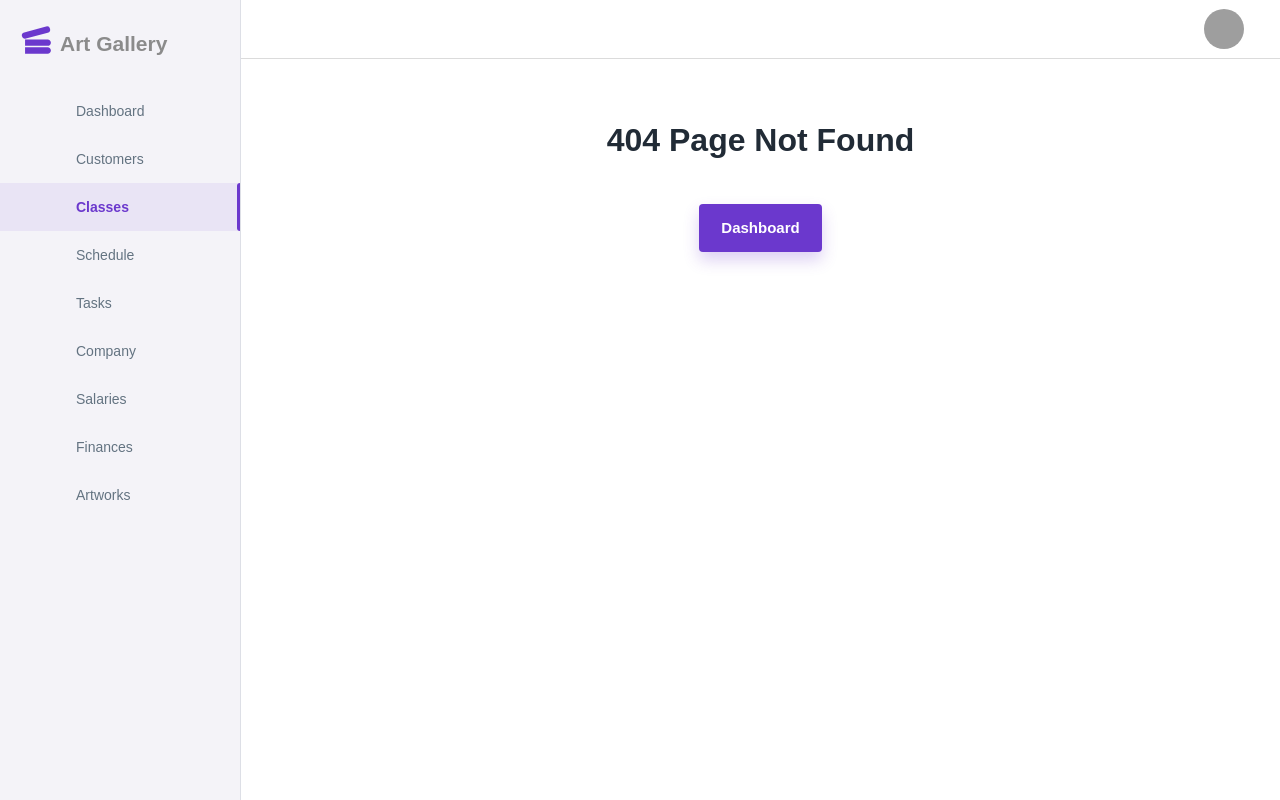
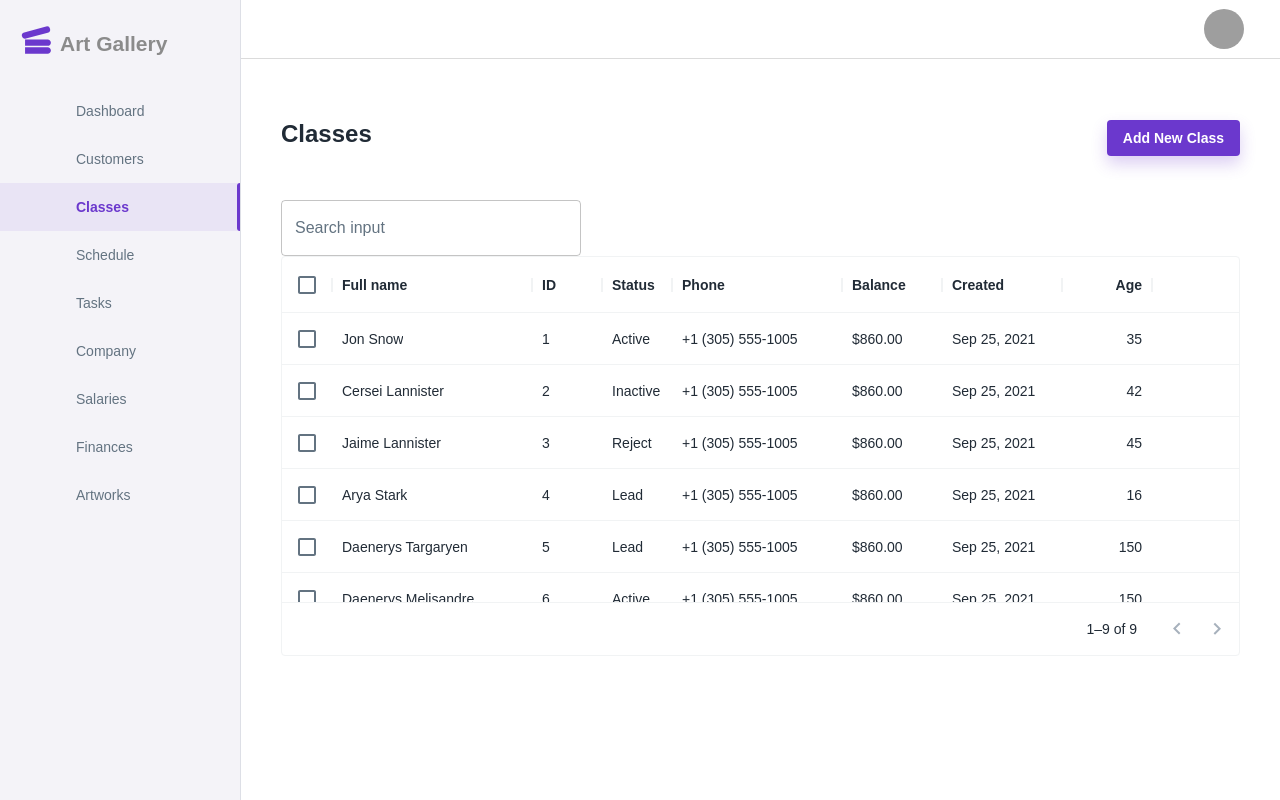
Before and after one commit to Capstone-Project-T36-Art-CRM-System/capstone-art-crm-project, a React (Create React App) app in the folder client/: page /dashboard/classes in a window 1280 px wide. Before the commit this address had no page. Built offline with nearby package versions, Linux system fonts and the light colour scheme; grey boxes are pictures that could not be loaded.

Commit message:
Classes added

```diff
--- /dev/null
+++ b/client/src/components/_dashboard/classes/ClassesSearch.js
@@ -0,0 +1,155 @@
+import * as React from 'react';
+import TextField from '@mui/material/TextField';
+import Stack from '@mui/material/Stack';
+import Autocomplete from '@mui/material/Autocomplete';
+
+export default function ClassesSearch() {
+  return (
+    <Stack spacing={2} sx={{ width: 300 }}>
+      <Autocomplete
+        freeSolo
+        id="free-solo-2-demo"
+        disableClearable
+        options={top100Films.map((option) => option.title)}
+        renderInput={(params) => (
+          <TextField
+            {...params}
+            label="Search input"
+            InputProps={{
+              ...params.InputProps,
+              type: 'search',
+            }}
+          />
+        )}
+      />
+    </Stack>
+  );
+}
+
+// Top 100 films as rated by IMDb users. http://www.imdb.com/chart/top
+const top100Films = [
+  { title: 'The Shawshank Redemption', year: 1994 },
+  { title: 'The Godfather', year: 1972 },
+  { title: 'The Godfather: Part II', year: 1974 },
+  { title: 'The Dark Knight', year: 2008 },
+  { title: '12 Angry Men', year: 1957 },
+  { title: "Schindler's List", year: 1993 },
+  { title: 'Pulp Fiction', year: 1994 },
+  {
+    title: 'The Lord of the Rings: The Return of the King',
+    year: 2003,
+  },
+  { title: 'The Good, the Bad and the Ugly', year: 1966 },
+  { title: 'Fight Club', year: 1999 },
+  {
+    title: 'The Lord of the Rings: The Fellowship of the Ring',
+    year: 2001,
+  },
+  {
+    title: 'Star Wars: Episode V - The Empire Strikes Back',
+    year: 1980,
+  },
+  { title: 'Forrest Gump', year: 1994 },
+  { title: 'Inception', year: 2010 },
+  {
+    title: 'The Lord of the Rings: The Two Towers',
+    year: 2002,
+  },
+  { title: "One Flew Over the Cuckoo's Nest", year: 1975 },
+  { title: 'Goodfellas', year: 1990 },
+  { title: 'The Matrix', year: 1999 },
+  { title: 'Seven Samurai', year: 1954 },
+  {
+    title: 'Star Wars: Episode IV - A New Hope',
+    year: 1977,
+  },
+  { title: 'City of God', year: 2002 },
+  { title: 'Se7en', year: 1995 },
+  { title: 'The Silence of the Lambs', year: 1991 },
+  { title: "It's a Wonderful Life", year: 1946 },
+  { title: 'Life Is Beautiful', year: 1997 },
+  { title: 'The Usual Suspects', year: 1995 },
+  { title: 'Léon: The Professional', year: 1994 },
+  { title: 'Spirited Away', year: 2001 },
+  { title: 'Saving Private Ryan', year: 1998 },
+  { title: 'Once Upon a Time in the West', year: 1968 },
+  { title: 'American History X', year: 1998 },
+  { title: 'Interstellar', year: 2014 },
+  { title: 'Casablanca', year: 1942 },
+  { title: 'City Lights', year: 1931 },
+  { title: 'Psycho', year: 1960 },
+  { title: 'The Green Mile', year: 1999 },
+  { title: 'The Intouchables', year: 2011 },
+  { title: 'Modern Times', year: 1936 },
+  { title: 'Raiders of the Lost Ark', year: 1981 },
+  { title: 'Rear Window', year: 1954 },
+  { title: 'The Pianist', year: 2002 },
+  { title: 'The Departed', year: 2006 },
+  { title: 'Terminator 2: Judgment Day', year: 1991 },
+  { title: 'Back to the Future', year: 1985 },
+  { title: 'Whiplash', year: 2014 },
+  { title: 'Gladiator', year: 2000 },
+  { title: 'Memento', year: 2000 },
+  { title: 'The Prestige', year: 2006 },
+  { title: 'The Lion King', year: 1994 },
+  { title: 'Apocalypse Now', year: 1979 },
+  { title: 'Alien', year: 1979 },
+  { title: 'Sunset Boulevard', year: 1950 },
+  {
+    title: 'Dr. Strangelove or: How I Learned to Stop Worrying and Love the Bomb',
+    year: 1964,
+  },
+  { title: 'The Great Dictator', year: 1940 },
+  { title: 'Cinema Paradiso', year: 1988 },
+  { title: 'The Lives of Others', year: 2006 },
+  { title: 'Grave of the Fireflies', year: 1988 },
+  { title: 'Paths of Glory', year: 1957 },
+  { title: 'Django Unchained', year: 2012 },
+  { title: 'The Shining', year: 1980 },
+  { title: 'WALL·E', year: 2008 },
+  { title: 'American Beauty', year: 1999 },
+  { title: 'The Dark Knight Rises', year: 2012 },
+  { title: 'Princess Mononoke', year: 1997 },
+  { title: 'Aliens', year: 1986 },
+  { title: 'Oldboy', year: 2003 },
+  { title: 'Once Upon a Time in America', year: 1984 },
+  { title: 'Witness for the Prosecution', year: 1957 },
+  { title: 'Das Boot', year: 1981 },
+  { title: 'Citizen Kane', year: 1941 },
+  { title: 'North by Northwest', year: 1959 },
+  { title: 'Vertigo', year: 1958 },
+  {
+    title: 'Star Wars: Episode VI - Return of the Jedi',
+    year: 1983,
+  },
+  { title: 'Reservoir Dogs', year: 1992 },
+  { title: 'Braveheart', year: 1995 },
+  { title: 'M', year: 1931 },
+  { title: 'Requiem for a Dream', year: 2000 },
+  { title: 'Amélie', year: 2001 },
+  { title: 'A Clockwork Orange', year: 1971 },
+  { title: 'Like Stars on Earth', year: 2007 },
+  { title: 'Taxi Driver', year: 1976 },
+  { title: 'Lawrence of Arabia', year: 1962 },
+  { title: 'Double Indemnity', year: 1944 },
+  {
+    title: 'Eternal Sunshine of the Spotless Mind',
+    year: 2004,
+  },
+  { title: 'Amadeus', year: 1984 },
+  { title: 'To Kill a Mockingbird', year: 1962 },
+  { title: 'Toy Story 3', year: 2010 },
+  { title: 'Logan', year: 2017 },
+  { title: 'Full Metal Jacket', year: 1987 },
+  { title: 'Dangal', year: 2016 },
+  { title: 'The Sting', year: 1973 },
+  { title: '2001: A Space Odyssey', year: 1968 },
+  { title: "Singin' in the Rain", year: 1952 },
+  { title: 'Toy Story', year: 1995 },
+  { title: 'Bicycle Thieves', year: 1948 },
+  { title: 'The Kid', year: 1921 },
+  { title: 'Inglourious Basterds', year: 2009 },
+  { title: 'Snatch', year: 2000 },
+  { title: '3 Idiots', year: 2009 },
+  { title: 'Monty Python and the Holy Grail', year: 1975 },
+];
--- /dev/null
+++ b/client/src/components/_dashboard/classes/ClassesTable.js
@@ -0,0 +1,52 @@
+import * as React from 'react';
+import { DataGrid } from '@mui/x-data-grid';
+
+const columns = [
+  {
+    field: 'fullName',
+    headerName: 'Full name',
+    description: 'This column has a value getter and is not sortable.',
+    sortable: false,
+    width: 200,
+    valueGetter: (params) =>
+      `${params.row.firstName || ''} ${params.row.lastName || ''}`,
+  },
+  { field: 'id', headerName: 'ID', width: 70 },
+  { field: 'status', headerName: 'Status', width: 70 },
+  { field: 'phone', headerName: 'Phone', width: 170 },
+  { field: 'balance', headerName: 'Balance', width: 100 },
+  { field: 'created', headerName: 'Created', width: 120 },
+  {
+    field: 'age',
+    headerName: 'Age',
+    type: 'number',
+    width: 90,
+  },
+
+];
+
+const rows = [
+  { id: 1, lastName: 'Snow', firstName: 'Jon', age: 35, status: "Active", phone: "+1 (305) 555-1005", balance: "$860.00", created: "Sep 25, 2021"},
+  { id: 2, lastName: 'Lannister', firstName: 'Cersei', age: 42, status: "Inactive", phone: "+1 (305) 555-1005", balance: "$860.00", created: "Sep 25, 2021" },
+  { id: 3, lastName: 'Lannister', firstName: 'Jaime', age: 45, status: "Reject", phone: "+1 (305) 555-1005", balance: "$860.00", created: "Sep 25, 2021" },
+  { id: 4, lastName: 'Stark', firstName: 'Arya', age: 16, status: "Lead", phone: "+1 (305) 555-1005", balance: "$860.00", created: "Sep 25, 2021" },
+  { id: 5, lastName: 'Targaryen', firstName: 'Daenerys', age: 150, status: "Lead", phone: "+1 (305) 555-1005", balance: "$860.00", created: "Sep 25, 2021" },
+  { id: 6, lastName: 'Melisandre', firstName: 'Daenerys', age: 150, status: "Active", phone: "+1 (305) 555-1005", balance: "$860.00", created: "Sep 25, 2021" },
+  { id: 7, lastName: 'Clifford', firstName: 'Ferrara', age: 44, status: "Active", phone: "+1 (305) 555-1005", balance: "$860.00", created: "Sep 25, 2021" },
+  { id: 8, lastName: 'Frances', firstName: 'Rossini', age: 36, status: "Active", phone: "+1 (305) 555-1005", balance: "$860.00", created: "Sep 25, 2021" },
+  { id: 9, lastName: 'Roxie', firstName: 'Harvey', age: 65, status: "Active", phone: "+1 (305) 555-1005", balance: "$860.00", created: "Sep 25, 2021" },
+];
+
+export default function ClassesTable() {
+  return (
+    <div style={{ height: 400, width: '100%' }}>
+      <DataGrid
+        rows={rows}
+        columns={columns}
+        pageSize={10}
+        rowsPerPageOptions={[5]}
+        checkboxSelection
+      />
+    </div>
+  );
+}
--- /dev/null
+++ b/client/src/components/_dashboard/classes/index.js
@@ -0,0 +1,2 @@
+export { default as ClassesTable } from './ClassesTable';
+export { default as ClassesSearch } from './ClassesSearch';
--- a/client/src/pages/Artworks.js
+++ b/client/src/pages/Artworks.js
@@ -59,8 +59,6 @@ export default function Artworks() {
                 <Grid item xs={12} sm={12} md={12}>
                 <Pagination count={10} disabled />
                 </Grid>
-
-
             </Grid>
             {/* Page Content End */}
         </Container>
--- /dev/null
+++ b/client/src/pages/Classes.js
@@ -0,0 +1,46 @@
+// Material UI
+import { Grid, Container, Typography, Stack, Button, Icon } from '@mui/material';
+
+// Iconify
+import plusFill from '@iconify/icons-eva/plus-fill';
+
+// Router Navigation
+import { Link as RouterLink } from 'react-router-dom';
+
+// Page Components Import
+import Page from '../components/Page';
+import {
+    ClassesTable,
+    ClassesSearch } from '../components/_dashboard/classes/index';
+
+export default function Classess() {
+  return (
+    <Page title="Dashboard | Clients">
+        <Container maxWidth="xl">
+            {/* Page Title */}
+            <Stack direction="row" alignItems="center" justifyContent="space-between" mb={5}>
+                <Typography variant="h4" gutterBottom>
+                    Classes
+                </Typography>
+                <Button
+                    variant="contained"
+                    component={RouterLink}
+                    to="#"
+                >
+                    Add new class
+                </Button>
+            </Stack>
+            {/* Page Title End*/}
+
+            {/* Page Content */}
+            <Grid container spacing={12}>
+                <Grid item xs={12} sm={12} md={12}>
+                    <ClassesSearch />
+                    <ClassesTable/>
+                </Grid>
+            </Grid>
+            {/* Page Content End */}
+        </Container>
+    </Page>
+  );
+}
--- a/client/src/routes.js
+++ b/client/src/routes.js
@@ -9,6 +9,7 @@ import DashboardMain from './pages/DashboardMain';
 import Customers from './pages/Customers';
 import Artworks from './pages/Artworks';
 import Schedule from './pages/Schedule';
+import Classes from './pages/Classes';
 
 import NotFound from './pages/Page404';
 
@@ -21,7 +22,7 @@ export default function Router() {
         { element: <Navigate to="/dashboard" replace /> },
         { path: '', element: <DashboardMain /> },
         { path: 'customers', element: <Customers /> },
-        { path: 'classes', element: <NotFound /> }, // Misssing
+        { path: 'classes', element: <Classes /> },
         { path: 'schedule', element: <Schedule /> },
         { path: 'tasks', element: <NotFound /> }, // Misssing
         { path: 'company', element: <NotFound /> }, // Misssing
```
Also changed, not shown: client/src/assets/img/prof1.jpg (deleted).
